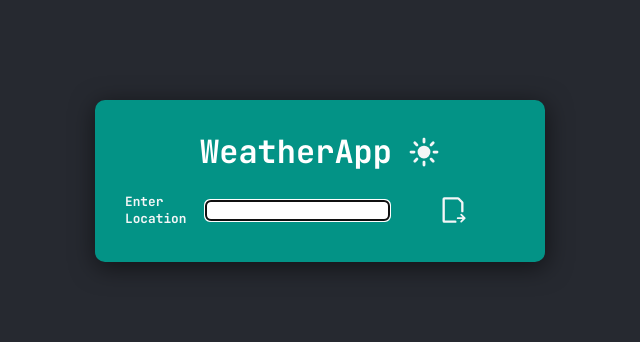
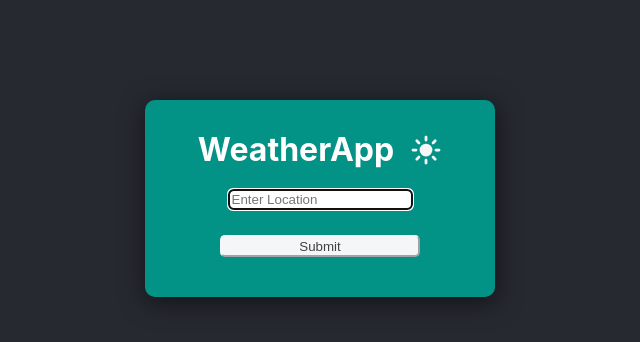
Before and after one commit to abbierm/weatherApp, a FastAPI app: page / in a window 1280 px wide. Shown: the top 342 px of the page, without its empty margins (320-960 px from the left). Run offline with FastAPI, Linux system fonts and the light colour scheme; parts of the project's set-up code (start-up, migrations or seed data) failed here and were passed over.

Commit message:
added favicon, fixed imperial units to in, tweaked styling layout of location form

```diff
--- /dev/null
+++ b/app/static/about.txt
@@ -0,0 +1,6 @@
+This favicon was generated using the following graphics from Twitter Twemoji:
+
+- Graphics Title: 1f325.svg
+- Graphics Author: Copyright 2020 Twitter, Inc and other contributors (https://github.com/twitter/twemoji)
+- Graphics Source: https://github.com/twitter/twemoji/blob/master/assets/svg/1f325.svg
+- Graphics License: CC-BY 4.0 (https://creativecommons.org/licenses/by/4.0/)
--- a/app/static/main.js
+++ b/app/static/main.js
@@ -73,7 +73,7 @@ function toggleToFahrenheit() {
         // change the pressure
         let pressureElement = document.getElementById("pressure");
         let p = pressureElement.dataset.name;
-        pressureElement.innerHTML = convertToPsi(p) + ' psi';
+        pressureElement.innerHTML = convertToPsi(p) + ' in';
 
         // change windspeed
         let windSpeedE = document.getElementById("wind-speed");
--- a/app/static/style.css
+++ b/app/static/style.css
@@ -8,7 +8,7 @@
 body {
     color: white;
     background-color: #262930;
-    font-family: JetBrains Mono, Sans Serif;
+    font-family: nunito-sans, -apple-system, BlinkMacSystemFont, "Segoe UI", Roboto, Oxygen-Sans, Ubuntu, Cantarell, "Helvetica Neue", sans-serif;
     max-width: 700px;
     margin: 0 auto;
 }
@@ -28,13 +28,50 @@ h1 {
     list-style: none;
 }
 
-.flashbar-list{
+.flashbar-list {
     background-color: #923557;
     color: white;
     padding: 10px;
 }
 
-.header-row {
+
+
+ion-icon {
+    color: #F4F6F7;
+    font-size: 2rem;
+    --ionicon-stroke-width: 16px;
+
+
+}
+
+.index-icon {
+    --ionicon-stroke-width: 40px;
+}
+
+#icon {
+  font-size: 3rem;
+}
+
+/* Weather Form  */
+
+
+.form-container {
+  margin: 100px auto;
+  padding: 10px 5px;
+  background-color: #039386;
+  border-radius: 10px;
+  max-width: 350px;
+  box-shadow: 1px 5px 25px 1px hsla(0, 0%, 0%, 0.514);
+
+    .form-column {
+      display: flex;
+      flex-direction: column;
+      justify-content: center;
+      align-items: center;
+      margin: 10px 20px 15px 20px;
+  }
+
+  .header-row {
     display: flex;
     justify-content: center;
     gap: 1rem;
@@ -45,52 +82,58 @@ h1 {
     }
 }
 
-ion-icon {
-    color: #F4F6F7;
-    font-size: 2rem;
-    --ionicon-stroke-width: 16px;
+
+input#submit-button {
+    display: inline-block;
+    text-align: center;
+    padding: 16px;
+    padding-top: 2px;
+    height: 10px;
+    width: 200px;
+    /* background-color: #424141; */
+    background-color: #f4f6f7;
+    color: #424141;
+    /* color: #f4f6f7; */
+    border-radius: 5px;
+    border-color: #f4f6f7;
 }
 
-#icon {
-  font-size: 3rem;
+input#submit-button:hover {
+    display: inline-block;
+    text-align: center;
+    padding: 16px;
+    padding-top: 2px;
+    height: 10px;
+    width: 200px;
+    /* background-color: #424141; */
+    background-color: #f4f6f777;
+    color: #424141;
+    /* color: #f4f6f7; */
+    border-radius: 7px;
+    border-color: #f4f6f7;
 }
-
-/* Weather Form  */
-.form-container {
-  margin: 100px auto;
-  padding: 20px 10px;
-  background-color: #039386;
-  border-radius: 10px;
-  max-width: 450px;
-  box-shadow: 1px 5px 25px 1px hsla(0, 0%, 0%, 0.514);
-
-    .form-row {
-      display: flex;
-      flex-direction: row;
-      justify-content: center;
-      align-items: center;
-      margin: 10px 20px 15px 20px;
-  }
 
     div > label {
       color: #f4f6f7;
       font-weight: bold;
-      font-size: .8rem;
+      font-size: 1rem;
       margin-right: auto;
       max-width: 80px;
    }
 
-    .spacer {
+    /* .spacer {
       flex: 1;
     }
+
+    .spacer-sm {
+        flex: .5;
+    } */
 
     .location-input {
       border-radius: 5px;
     }
 
-    .submit-icon {
-      margin-left: auto;
-    }
+
 }
 
 
--- a/app/templates/index.html
+++ b/app/templates/index.html
@@ -9,18 +9,18 @@
 
 
 <form class="form-container" action="/get_weather", method="POST">
-  <div class="header-row">
-    <h1>WeatherApp</h1>
-    <ion-icon name="sunny"></ion-icon>
-  </div>
-  <div class="form-row">
-
-    <label for="location">Enter Location</label>
-    <input type="text" autofocus id="location" class="location-input" name="location">
-    <div class="spacer"></div>
-    <input type="image" class="submit-icon" src="../static/icons/submit.svg">
-    <div class="spacer"></div>
-  </div>
+    <div class="form-column">
+        <div class="header-row">
+            <h1>WeatherApp</h1>
+            <ion-icon name="sunny" class="index-icon"></ion-icon>
+        </div>
+        <div class="form-column" id="enter-location-row">
+            <input type="text" autofocus id="location" class="location-input" name="location" placeholder="Enter Location">
+        </div>
+        <div class="form-column" id="form-submit-row">
+            <input type="submit" value="Submit" id="submit-button">
+        </div>
+    </div>
 </form>
 
 
--- a/app/templates/layout.html
+++ b/app/templates/layout.html
@@ -9,6 +9,10 @@
           @import url('https://fonts.googleapis.com/css2?family=JetBrains+Mono:ital,wght@0,100..800;1,100..800&display=swap');
         </style>
         <script src="{{ url_for('static', path='main.js') }}"></script>
+        <link rel="apple-touch-icon" sizes="180x180" href="{{ url_for('static', path='apple-touch-icon.png') }}">
+        <link rel="icon" type="image/png" sizes="32x32" href="{{ url_for('static', path='favicon-32x32.png') }}">
+        <link rel="icon" type="image/png" sizes="16x16" href="{{ url_for('static', path='favicon-16x16.png') }}">
+        <link rel="manifest" href="/site.webmanifest">
         <title>
             WeatherApp: {% block title %}{% endblock %}
         </title>
```
Also changed, not shown: app/static/android-chrome-192x192.png (added), app/static/android-chrome-512x512.png (added), app/static/apple-touch-icon.png (added), app/static/favicon-16x16.png (added), app/static/favicon-32x32.png (added), app/static/favicon.ico (added), app/static/site.webmanifest (added).
